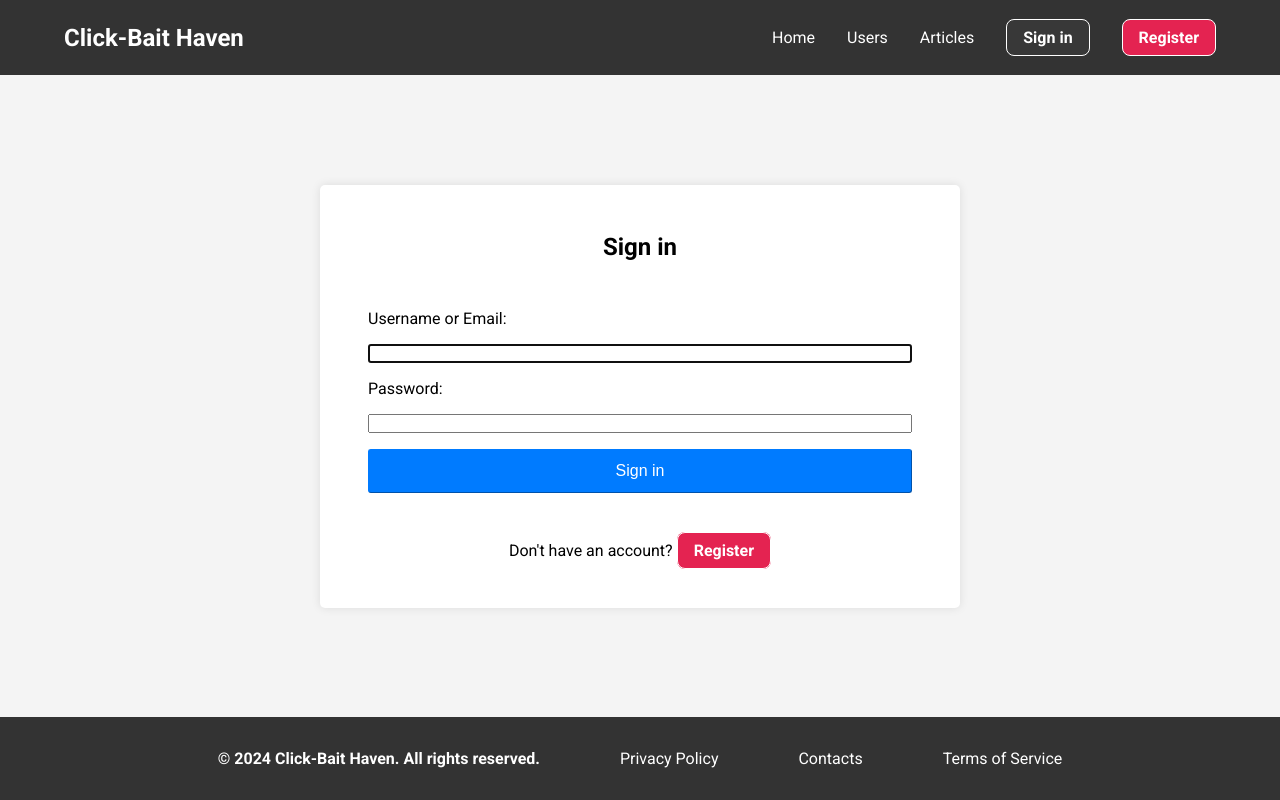
After one commit to VenomRevenge/Click-Bait-Haven, a Django app: page /sign-in/ in a window 1280 px wide. The commit adds this page. Run offline with Django 4.2, Linux system fonts and the light colour scheme; some web fonts are replaced.

Commit message:
added sign-in page, form and view, made it possible to sign in with username or email

```diff
--- a/home/forms.py
+++ b/home/forms.py
@@ -1,5 +1,5 @@
 from django import forms
-from django.contrib.auth.forms import UserCreationForm
+from django.contrib.auth.forms import UserCreationForm, AuthenticationForm
 from django.contrib.auth import get_user_model
 
 user = get_user_model()
@@ -19,3 +19,11 @@ class RegisterForm(UserCreationForm):
             else:
                 self.fields[field_name].help_text = None
                 self.fields[field_name].widget.attrs.pop('placeholder', None)
+
+
+class SignInForm(AuthenticationForm):
+    def __init__(self, *args, **kwargs):
+        super(SignInForm, self).__init__(*args, **kwargs)
+        self.fields['username'].label = 'Username or Email'
+        for field_name in self.fields:
+            self.fields[field_name].help_text = None
--- a/home/urls.py
+++ b/home/urls.py
@@ -1,9 +1,10 @@
 from django.urls import path
 
-from home.views import Register, index
+from home.views import Register, SignIn, index
 
 
 urlpatterns = [
     path('', index, name='index'),
-    path('register/', Register.as_view(), name='register')
+    path('register/', Register.as_view(), name='register'),
+    path('sign-in/', SignIn.as_view(), name='sign_in')
 ]
--- a/home/views.py
+++ b/home/views.py
@@ -1,8 +1,9 @@
 from django.shortcuts import redirect, render
-from django.contrib.auth import login
+from django.contrib.auth import login, authenticate
 from django.urls import reverse_lazy
 from django.views.generic import FormView
-from home.forms import RegisterForm
+from django.contrib.auth.views import LoginView
+from home.forms import RegisterForm, SignInForm
 from profiles.models import Profile
 
 
@@ -11,7 +12,7 @@ def index(request):
 
 
 class Register(FormView):
-    template_name = 'profiles/register.html'
+    template_name = 'home/register.html'
     form_class = RegisterForm
     success_url = reverse_lazy('index')
 
@@ -27,3 +28,18 @@ class Register(FormView):
         if self.request.user.is_authenticated:
             return redirect(self.success_url)
         return super().dispatch(*args, **kwargs)
+
+
+class SignIn(LoginView):
+    template_name = 'home/sign-in.html'
+    form_class = SignInForm
+    redirect_authenticated_user = True
+
+    def get_redirect_url(self):
+        return reverse_lazy('index')
+
+    def get_context_data(self, **kwargs):
+        context = super().get_context_data(**kwargs)
+        if self.request.method == "POST":
+            context["message"] = True
+        return context
--- a/static/styles/register.css
+++ b/static/styles/register.css
@@ -68,7 +68,7 @@ main {
     border-width: 1px;
 }
 
-.pw-help-text {
+.attention-text {
     color: tomato;
     font-weight: bold;
     text-align: center;
--- a/templates/header.html
+++ b/templates/header.html
@@ -9,7 +9,7 @@
         <a href="" class="login-btn">Log out</a>
         <a href="" class="signup-btn">Profile</a>
         {% else %}
-        <a href="" class="login-btn">Sign in</a>
+        <a href="{% url 'sign_in' %}" class="login-btn">Sign in</a>
         <a href="{% url 'register' %}" class="signup-btn">Register</a>
         {% endif %}
     </nav>
--- a/templates/profiles/register.html
+++ b/templates/home/register.html
@@ -16,12 +16,12 @@
                 <form action="{% url 'register' %}" method="post" class="register-form">
                     {{ form }}
                     {% csrf_token %}
-                    <p class="pw-help-text">
+                    <p class="attention-text">
                         Password needs to be minimum 8 symobols and cannot consist of only numbers!
                     </p>
                     <button type="submit" class="register-btn">Register</button>
                 </form>
-                <p>Already have an account? <a href="" class="login-btn">Sign in</a></p>
+                <p>Already have an account? <a href="{% url 'sign_in' %}" class="login-btn">Sign in</a></p>
 
 
             </section>
--- /dev/null
+++ b/templates/home/sign-in.html
@@ -0,0 +1,37 @@
+{% extends 'base.html' %}
+{% load static %}
+
+    {% block styles %}
+    <link rel="stylesheet" href="{% static 'styles/register.css' %}">
+    {% endblock %}
+
+        {% block content %}
+
+        <main>
+
+
+            <section class="register-form-container">
+
+
+                <h2>Sign in</h2>
+                {% if message %}
+                <p class="attention-text">
+                    Wrong username or password!
+                </p>
+                {% endif %}
+                <form action="/sign-in/" method="post" class="register-form">
+
+                    {{ form }}
+                    {% csrf_token %}
+
+                    <button type="submit" class="register-btn">Sign in</button>
+                </form>
+
+                <p>Don't have an account? <a href="{% url 'register' %}" class="signup-btn">Register</a></p>
+
+            </section>
+
+
+        </main>
+
+        {% endblock %}
```
Also changed, not shown: click_bait_haven/settings.py (+9 -0 lines), profiles/authentication.py (added, +15 -0 lines).
